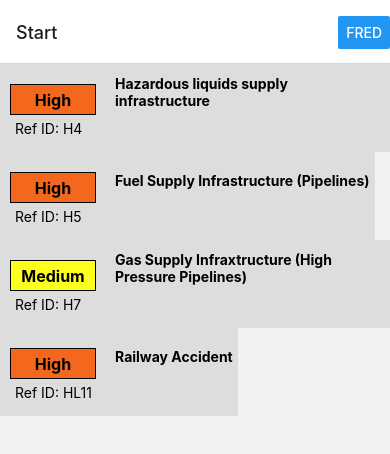
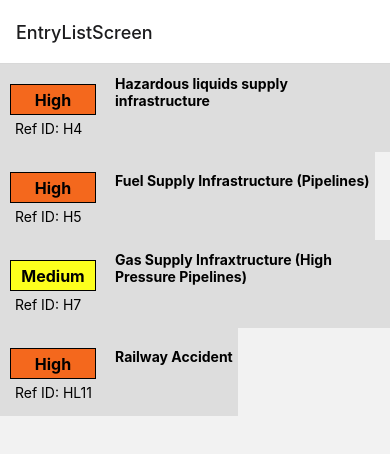
Before and after one commit to phhydaux/sidestep, a React Native app: screen / in a window 390 px wide. Shown: the top 454 px of the page. Built offline with nearby package versions, Linux system fonts and the light colour scheme.

Commit message:
Fixed the header on entry detail screen so that the chevron back link always goes back to the list.

```diff
--- a/App.js
+++ b/App.js
@@ -1,5 +1,6 @@
 import "react-native-gesture-handler";
 import * as React from "react";
+import { Ionicons } from "@expo/vector-icons";
 
 import { StyleSheet, Text, View, Button } from "react-native";
 import { NavigationContainer } from "@react-navigation/native";
@@ -7,7 +8,8 @@ import { createNativeStackNavigator } from "@react-navigation/native-stack";
 
 import EntryListScreen from "./screens/EntryListScreen";
 import EntryDetailScreen from "./screens/EntryDetailScreen";
-import ScreenThree from "./screens/Screen3";
+
+import SectionSelectionScreen from "./screens/SectionSelectionScreen";
 
 const Stack = createNativeStackNavigator();
 
@@ -16,15 +18,29 @@ export default function App() {
     <NavigationContainer>
       <Stack.Navigator>
         <Stack.Screen
-          name="Start"
+          name="EntryListScreen"
           component={EntryListScreen}
-          options={({ navigation, route }) => ({
-            headerRight: () => <Button title="fred" />,
+          // options={({ navigation, route }) => ({
+          //   headerRight: () => <Button title="fred" />,
+          // })}
+        />
+
+        <Stack.Screen
+          name="Entry Detail"
+          component={EntryDetailScreen}
+          options={({ navigation }) => ({
+            headerLeft: () => (
+              <Ionicons
+                name="chevron-back-sharp"
+                size={24}
+                color="black"
+                onPress={() => navigation.popToTop()}
+              />
+            ),
           })}
         />
 
-        <Stack.Screen name="Entry Detail" component={EntryDetailScreen} />
-        <Stack.Screen name="Page Three" component={ScreenThree} />
+        <Stack.Screen name="Section" component={SectionSelectionScreen} />
       </Stack.Navigator>
     </NavigationContainer>
   );
--- /dev/null
+++ b/constants/colors.js
@@ -0,0 +1,5 @@
+export default {
+  bgColor: '#82ccdd',
+  warning: '#f0d500',
+  black: '#0a0a0a',
+}
--- a/package.json
+++ b/package.json
@@ -9,6 +9,7 @@
     "web": "expo start --web"
   },
   "dependencies": {
+    "@react-navigation/bottom-tabs": "^6.4.0",
     "@react-navigation/native": "^6.0.13",
     "@react-navigation/native-stack": "^6.9.1",
     "expo": "~46.0.16",
--- a/screens/EntryDetailScreen.js
+++ b/screens/EntryDetailScreen.js
@@ -14,8 +14,14 @@ import {
   Gesture,
   Directions,
 } from "react-native-gesture-handler";
+import {getHeaderTitle} from '@react-navigation/elements';
+
+
 import Registry from "../dataStore/dataSource";
 import RiskLevelBadge from "../components/RiskLevelBadge";
+
+
+
 
 const EntryDetailScreen = ({ navigation, route }) => {
   var currentEntry = Registry.entries[route.params.entry];
--- a/screens/Screen3.js
+++ b/screens/SectionSelectionScreen.js
@@ -2,7 +2,7 @@ import * as React from "react";
 import { StatusBar } from "expo-status-bar";
 import { StyleSheet, View, Text } from "react-native";
 
-const ScreenThree = ({navigation}) => {
+const SectionSelectionScreen = ({navigation}) => {
   return (
     <View style={styles.container}>
       <Text>Hello World</Text>
@@ -12,7 +12,7 @@ const ScreenThree = ({navigation}) => {
   );
 };
 
-export default ScreenThree;
+export default SectionSelectionScreen;
 
 const styles = StyleSheet.create({
   container: {
```
Also changed, not shown: navigators/BottomTabNavigator.js (added, +16 -0 lines), 1 other file (tests, documents, lock files or other folders).
